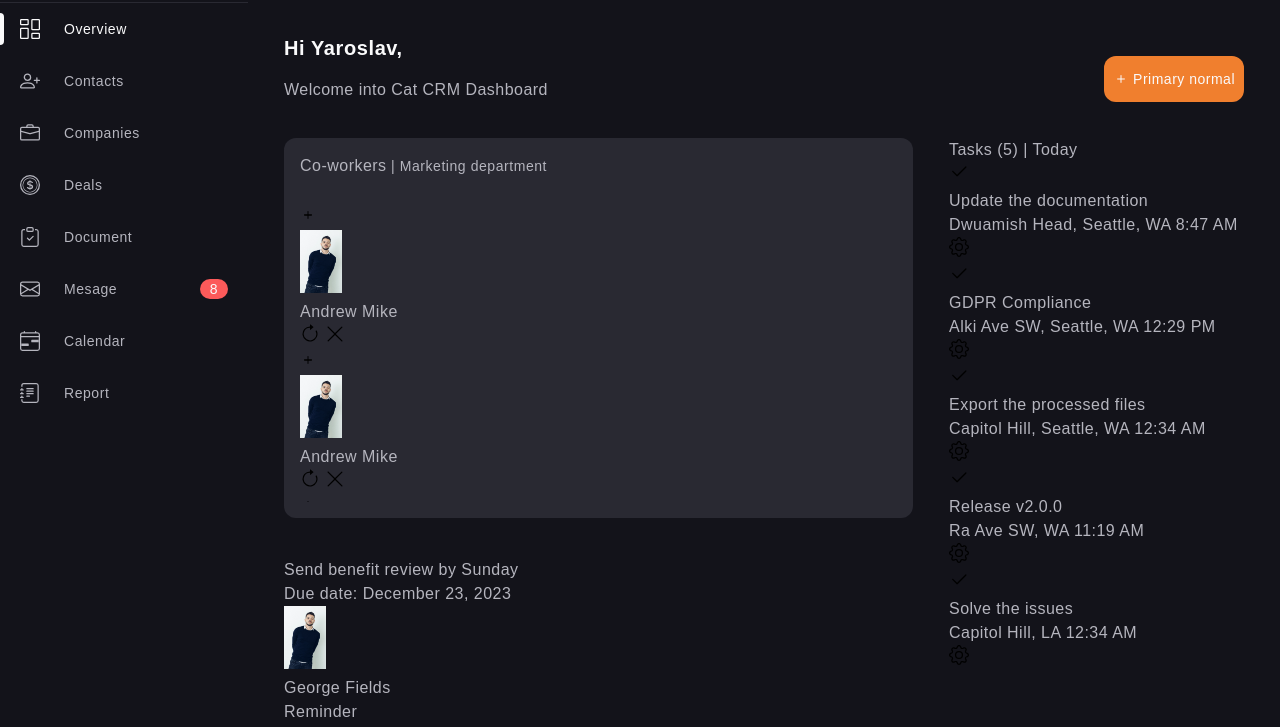
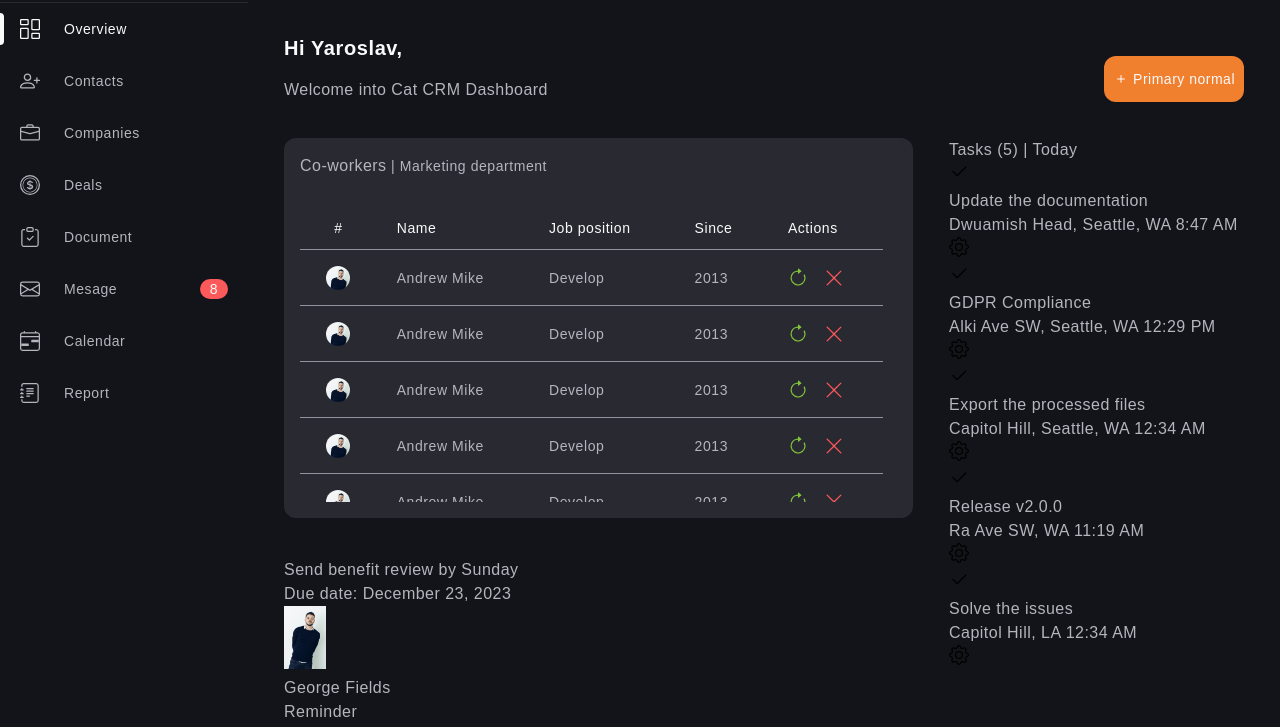
Before and after one commit to OlehKotov/SASS_mini_course, a website built with Vite: page index.html in a window 1280 px wide. Shown: the part 70-797 px from the top of the page. Built offline with nearby package versions, Linux system fonts and the light colour scheme.

Commit message:
table.scss

```diff
--- a/src/scss/components/coworkers/_details.scss
+++ b/src/scss/components/coworkers/_details.scss
@@ -4,34 +4,111 @@
 @use '../../utils/mixins' as mx;
 
 .co-workers-details {
+    @extend %details;
+
+    padding: 16px 0;
+
+    @include mx.mq('md') {
+        display: none;
+    }
 }
 .co-workers-data {
+    @include mx.ease('slow', margin);
+
+    display: flex;
+    align-items: center;
+    gap: 12px;
+
+    .co-workers-details[open] & {
+        margin-bottom: 16px;
+    }
 }
 .co-workers-icon {
+    flex-shrink: 0;
+
+    display: flex;
+    justify-content: center;
+    align-items: center;
+    width: 20px;
+    height: 20px;
+
+    border-radius: 4px;
+    border: 1px solid;
+    border-color: fn.get-color("light-tertiary");
+    cursor: pointer;
 }
 .plus {
+    @include mx.ease('fast', opacity);
+    transition-delay: 150ms;
+
+    opacity: 0;
+    fill: fn.get-color("light-tertiary");
+
+    .co-workers-details:not([open]) & {
+        opacity: 1;
+    }
 }
 .minus {
+    @include mx.ease('fast', opacity);
+    transition-delay: 150ms;
+
+    opacity: 0;
+    fill: fn.get-color("light-tertiary");
+
+    .co-workers-details[open] & {
+        opacity: 1;
+    }
 }
 .co-workers-bio {
+    flex-grow: 1;
+
+    display: flex;
+    align-items: center;
+    gap: 8px;
+
+    .thumb {
+    @include mx.frame(24px, $is-circle: true);
 }
-.thumb {
 }
+
 .co-workers-caption {
 }
 .co-workers-controls {
+    display: flex;
+    align-items: center;
+    gap: 16px;
 }
 .controls-btn {
+    display: inline-flex;
+    align-items: center;
+    justify-content: center;
+
+    width: 20px;
+    height: 20px;
+
+    &-icon {
+        &.success {
+            fill: fn.get-color("success");
+        }
+        &.error {
+            fill: fn.get-color("danger");
+        }
+    }
 }
-.controls-btn-icon {
-}
-.success {
-}
-.error {
-}
+
 .co-workers-info {
+    display: grid;
+    grid-template-columns: repeat(2, 1fr);
+    gap: 8px 12px;
+
+    width: fit-content;
+    padding: 0 32px;
 }
 .co-workers-position {
+    @extend %details-accent;
+    color: fn.get-color("light-primary");
 }
 .co-workers-accept {
+    @extend %details-accent;
+    color: fn.get-color("light-primary");
 }
--- a/src/scss/components/coworkers/_table.scss
+++ b/src/scss/components/coworkers/_table.scss
@@ -4,4 +4,99 @@
 @use '../../utils/mixins' as mx;
 
 .co-workers-table {
+  width: 100%;
+
+  @include mx.mq('md', 'max') {
+    display: none;
+  }
+
+  caption {
+    @extend %details;
+
+    margin-bottom: 36px;
+    color: fn.get-color('light-secondary');
+
+    span {
+      @extend %accent-text;
+    }
+  }
+
+  thead {
+    position: sticky;
+    top: -1px;
+    z-index: 100;
+    background-color: fn.get-color('dark-tertiary');
+
+    @include mx.mq('xl') {
+      background-color: fn.get-color('dark-secondary');
+    }
+
+    th {
+      @extend %details-accent;
+
+      position: relative;
+      padding: 12px 20px;
+      border-bottom-width: 1px;
+
+      color: fn.get-color('light-primary');
+
+      &::after {
+        content: '';
+        position: absolute;
+        left: 0;
+        bottom: 0;
+
+        display: block;
+        width: 100%;
+        height: 1px;
+
+        background-color: fn.get-color("light-tertiary");
+
+        @include mx.mq("xl") {
+        background-color: fn.get-color("dark-tertiary");
+      }
+      }
+
+
+
+      &:first-child {
+        text-align: center;
+      }
+    }
+  }
+
+  tbody {
+    @extend %details;
+
+    color: fn.get-color('light-secondary');
+
+    td {
+      position: relative;
+      padding: 16px 20px;
+      vertical-align: middle;
+      border-bottom-width: 1px;
+
+      &::after {
+        content: '';
+        position: absolute;
+        left: 0;
+        bottom: 0;
+
+        display: block;
+        width: 100%;
+        height: 1px;
+
+        background-color: fn.get-color("light-tertiary");
+
+        @include mx.mq("xl") {
+        background-color: fn.get-color("dark-tertiary");
+      }
+      }
+    }
+  }
+
+  .thumb {
+    @include mx.frame(24px, $is-circle: true);
+    margin: 0 auto;
+  }
 }
```
Also changed, not shown: src/scss/components/coworkers/_co-workers.scss (+4 -7 lines).
